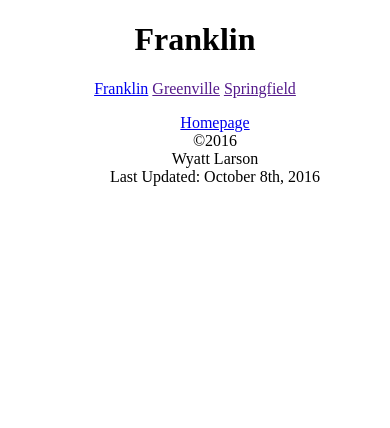
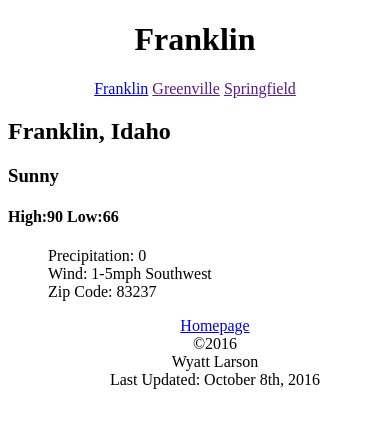
Before and after one commit to wyattlarson/wyattlarson.github.io, a PHP site: page /homework/franklin.html in a window 390 px wide. Shown: the top 428 px of the page. Run offline with PHP 8.4, Linux system fonts and the light colour scheme.

Commit message:
mobile content

```diff
--- a/css/weather.css
+++ b/css/weather.css
@@ -3,13 +3,22 @@ h1 {
 }
 
 #nav {
-    text-align: center
+    text-align: center;
+    color: rgb(58,58,58)
 }
 
 #footer {
-    text-align: center
+    text-align: center;
 }
 
 ul {
   list-style-type: none;
 }
+
+.navbar {
+    p
+}
+
+* {
+    background-color: white;
+}
--- a/homework/franklin.html
+++ b/homework/franklin.html
@@ -7,7 +7,10 @@
 <title>Franklin | weather.com</title>
 <link rel="stylesheet" type="text/css" href="../css/weather.css">
 </head>
+
 <body>
+    <div id="wrapper">
+        <div class="navbar">
             <header>
                 <h1>Franklin</h1>
             </header>
@@ -17,10 +20,17 @@
                 <a href="" title="Greenville">Greenville</a>
                 <a href="" title="Springfield">Springfield</a>
             </nav>
+        </div>
 
-    <main>
-
-
+        <main class="content">
+                <h2>Franklin, Idaho</h2>
+                <h3>Sunny</h3>
+                <h4>High:90 Low:66</h4>
+                <ul>
+                    <li>Precipitation: 0</li>
+                    <li>Wind: 1-5mph Southwest</li>
+                    <li>Zip Code: 83237</li>
+                </ul>
         </main>
 
 
@@ -34,5 +44,6 @@
                 </li>
             </ul>
         </footer>
+    </div>
 </body>
 </html>
```
Lines whose indentation alone changed are shown as unchanged.
